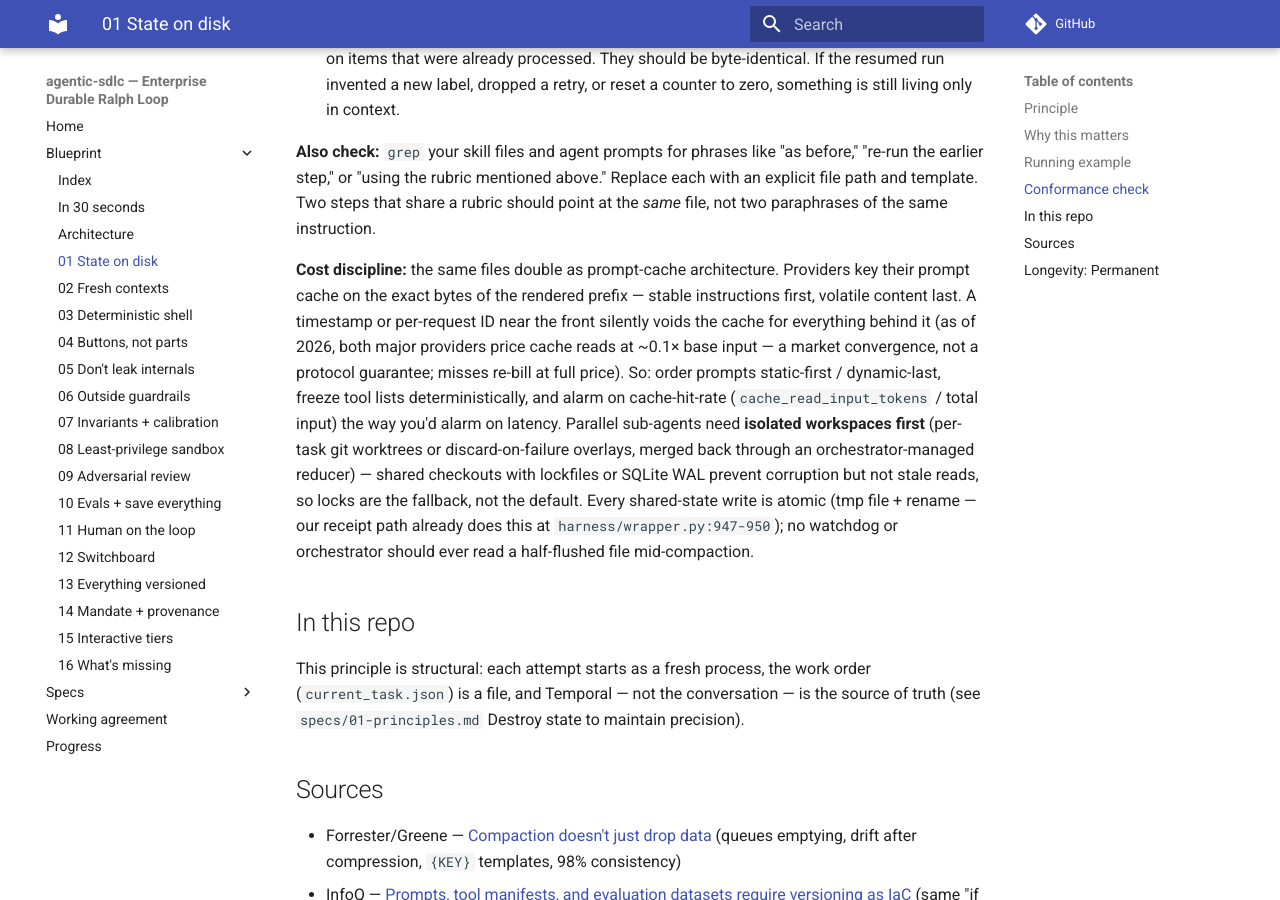
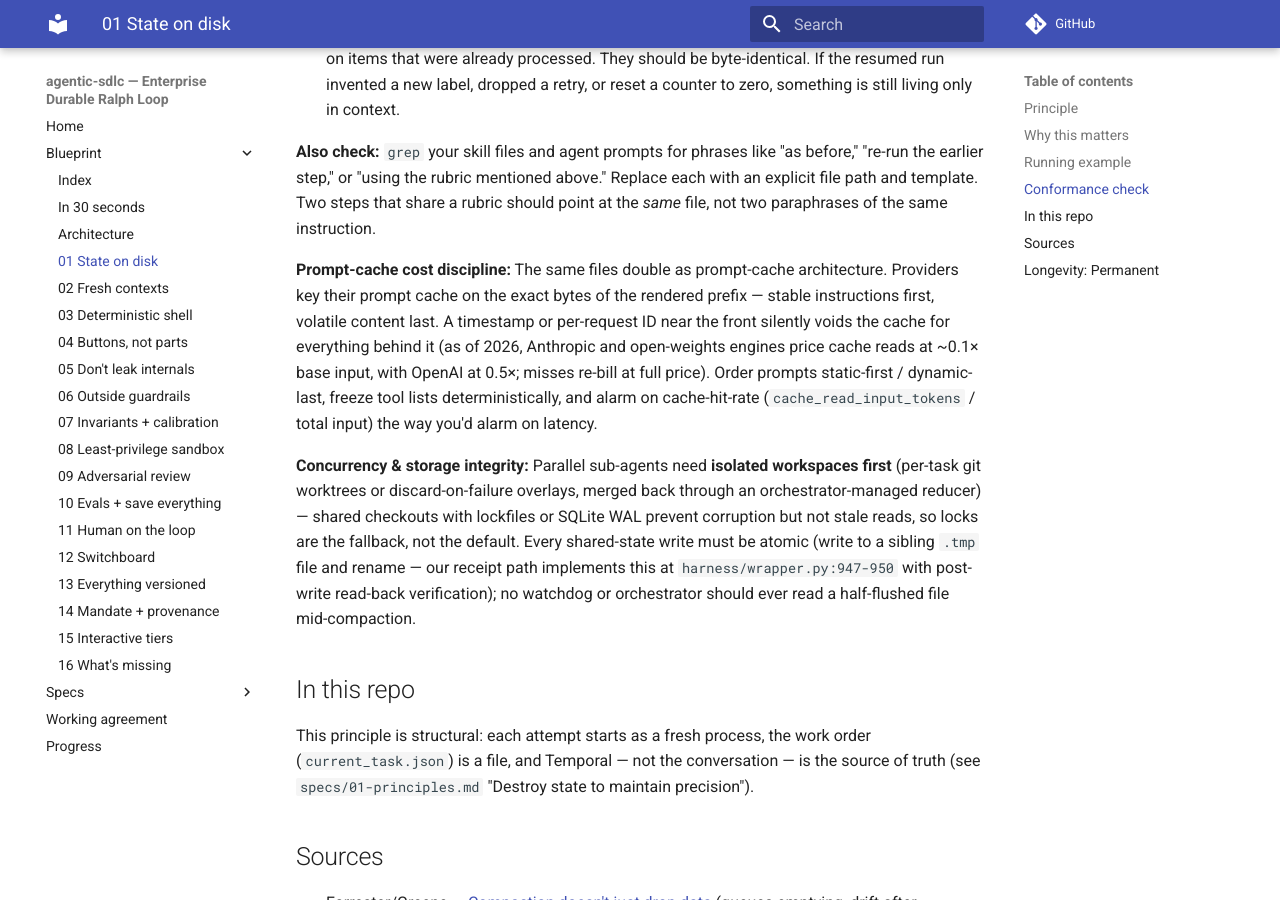
Before and after one commit to johwes/agentic-sdlc, an MkDocs documentation site: the page built from docs/blueprint/01-state-on-disk.md, in a window 1280 px wide and 900 px high, scrolled down 1238 px. Built offline with MkDocs 1.6.1 and Material for MkDocs 9.7.7, drawn with Linux system fonts in a browser that asks for light colours; comment, search, counter and statistics services are not loaded; some of the changed text lies outside the part shown.

Commit message:
docs(blueprint): apply factor-01 review (split cost/concurrency, pricing fix, deep links)

```diff
--- a/docs/blueprint/01-state-on-disk.md
+++ b/docs/blueprint/01-state-on-disk.md
@@ -10,7 +10,7 @@ A long-running agent conversation gets **compacted** to stay inside the model's
 
 Writing to disk is necessary but not sufficient. Compaction also **changes behavior**: an orchestrator told to "re-run assessment" on revised items invented its *own* rubric after its memory was wiped — five neat criteria, applied with full confidence, none of them the ones the team had specified. Same agent, same prompt, different understanding of the job on the other side of compaction. The fix was replacing every natural-language pointer with the *same explicit template* (same file paths, same substitution variables like `{KEY}`, `{DATA_FILE}`) pasted verbatim into both steps. Consistency went from coin-flip to 49/50 identical.
 
-Saving state to disk controls **data loss**. Reusing identical templates controls **behavior drift**. You need both.
+Saving state to disk controls **data loss**. Reusing identical templates controls **behavior drift**. Making step boundaries idempotent controls **re-entry loops**. You need all three.
 
 ## Running example
 
@@ -26,17 +26,19 @@ You can verify this in your pipeline today:
 
 **Also check:** `grep` your skill files and agent prompts for phrases like "as before," "re-run the earlier step," or "using the rubric mentioned above." Replace each with an explicit file path and template. Two steps that share a rubric should point at the *same* file, not two paraphrases of the same instruction.
 
-**Cost discipline:** the same files double as prompt-cache architecture. Providers key their prompt cache on the exact bytes of the rendered prefix — stable instructions first, volatile content last. A timestamp or per-request ID near the front silently voids the cache for everything behind it (as of 2026, both major providers price cache reads at ~0.1× base input — a market convergence, not a protocol guarantee; misses re-bill at full price). So: order prompts static-first / dynamic-last, freeze tool lists deterministically, and alarm on cache-hit-rate (`cache_read_input_tokens` / total input) the way you'd alarm on latency. Parallel sub-agents need **isolated workspaces first** (per-task git worktrees or discard-on-failure overlays, merged back through an orchestrator-managed reducer) — shared checkouts with lockfiles or SQLite WAL prevent corruption but not stale reads, so locks are the fallback, not the default. Every shared-state write is atomic (tmp file + rename — our receipt path already does this at `harness/wrapper.py:947-950`); no watchdog or orchestrator should ever read a half-flushed file mid-compaction.
+**Prompt-cache cost discipline:** The same files double as prompt-cache architecture. Providers key their prompt cache on the exact bytes of the rendered prefix — stable instructions first, volatile content last. A timestamp or per-request ID near the front silently voids the cache for everything behind it (as of 2026, Anthropic and open-weights engines price cache reads at ~0.1× base input, with OpenAI at 0.5×; misses re-bill at full price). Order prompts static-first / dynamic-last, freeze tool lists deterministically, and alarm on cache-hit-rate (`cache_read_input_tokens` / total input) the way you'd alarm on latency.
+
+**Concurrency & storage integrity:** Parallel sub-agents need **isolated workspaces first** (per-task git worktrees or discard-on-failure overlays, merged back through an orchestrator-managed reducer) — shared checkouts with lockfiles or SQLite WAL prevent corruption but not stale reads, so locks are the fallback, not the default. Every shared-state write must be atomic (write to a sibling `.tmp` file and rename — our receipt path implements this at `harness/wrapper.py:947-950` with post-write read-back verification); no watchdog or orchestrator should ever read a half-flushed file mid-compaction.
 
 ## In this repo
 
-This principle is structural: each attempt starts as a fresh process, the work order (`current_task.json`) is a file, and Temporal — not the conversation — is the source of truth (see `specs/01-principles.md` Destroy state to maintain precision).
+This principle is structural: each attempt starts as a fresh process, the work order (`current_task.json`) is a file, and Temporal — not the conversation — is the source of truth (see `specs/01-principles.md` "Destroy state to maintain precision").
 
 ## Sources
 
 - Forrester/Greene — [Compaction doesn't just drop data](https://dev.to/jessica_jason/engineering-for-non-deterministic-coworkers-p0j#compaction-doesnt-just-drop-data-it-changes-behavior) (queues emptying, drift after compression, `{KEY}` templates, 98% consistency)
 - InfoQ — [Prompts, tool manifests, and evaluation datasets require versioning as IaC](https://www.infoq.com/articles/prompts-to-production-playbook-for-agentic-development/) (same "if it isn't versioned on disk, it isn't real" consequence at the config layer)
-- HumanLayer 12-Factor — [Factor 5: Unify execution state and business state](https://github.com/humanlayer/12-factor-agents) + [Factor 12: Make your agent a stateless reducer](https://github.com/humanlayer/12-factor-agents) (state-machine foundation for "disk is truth")
+- HumanLayer 12-Factor — [Factor 5: Unify execution state and business state](https://github.com/humanlayer/12-factor-agents/blob/main/content/factor-05-unify-execution-state.md) + [Factor 12: Make your agent a stateless reducer](https://github.com/humanlayer/12-factor-agents/blob/main/content/factor-12-stateless-reducer.md) (state-machine foundation for "disk is truth")
 - Anthropic — [Effective context engineering for AI agents](https://www.anthropic.com/engineering/effective-context-engineering-for-ai-agents) (compaction, an agent-maintained `NOTES.md`, a memory tool for state outside the context window)
 - Anthropic — [Building effective agents](https://www.anthropic.com/engineering/building-effective-agents) (the context window as a hard, small budget everything must be explained within)
 
```
